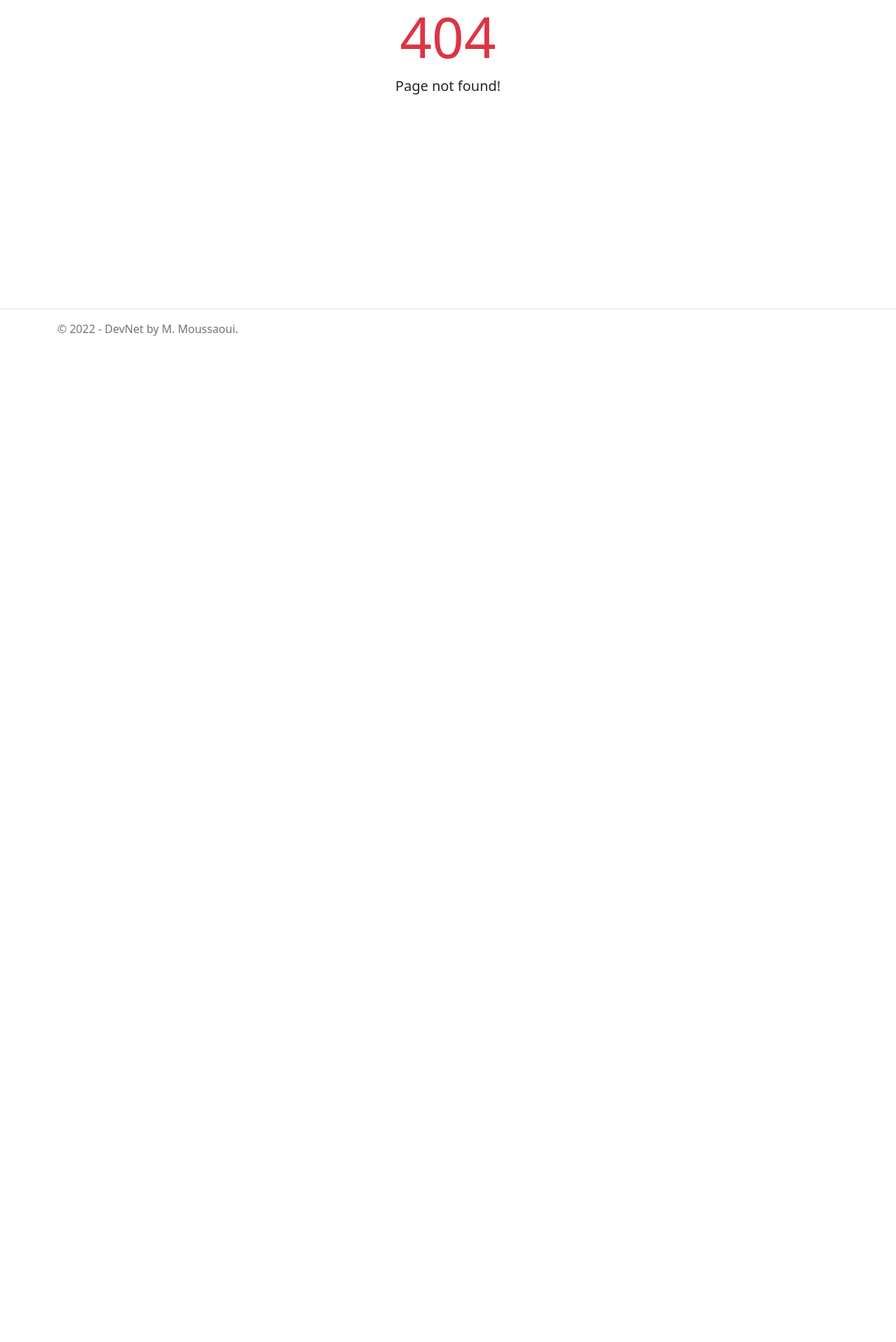
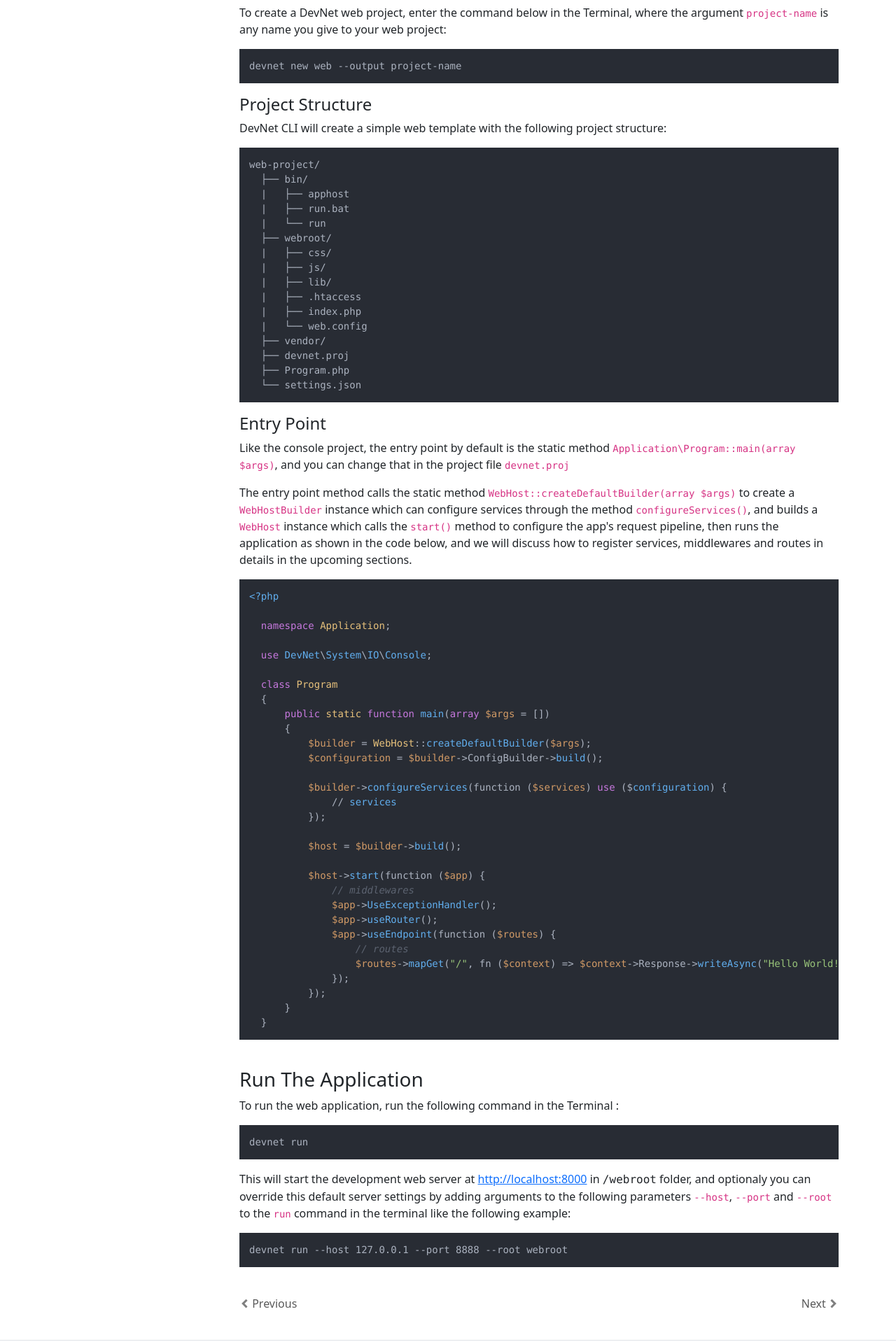
Before and after one commit to DevNet-Framework/devnet-framework.github.io, an Angular app: page /docs/web/start in a window 1280 px wide. Before the commit this address had no page. Shown: the part 302-2220 px from the top of the page at 70% size. Before the commit the page ends 800 px from the top, so only its background shows below. Built offline with nearby package versions, Linux system fonts and the light colour scheme.

Commit message:
add StartComponent to WebModule

```diff
--- /dev/null
+++ b/src/app/web/start/start.component.html
@@ -0,0 +1,119 @@
+<div class="container pt-3">
+  <div class="row">
+    <div id="sidebar" style="width: 260px;">
+      <app-sidebar></app-sidebar>
+    </div>
+    <div id="content" class="flex-grow-1" style="width: 400px;">
+      <article>
+        <h1>Web Application</h1>
+        <hr>
+        <p>
+          DevNet web application is based on Middleware architecture with Action-Domain-Responder
+          architectural pattern, which is suitable for creating a minimal web APIs, but it supports also
+          Model-View-Controller architectural pattern which is available as an action dispatcher with a
+          template engine that can be integrated into the services and invoked in the middleware endpoint.
+        </p>
+        <h3>Create Web Project</h3>
+        <p>
+          To create a DevNet web project, enter the command below in the Terminal, where the argument
+          <code>project-name</code> is any name you give to your web project:
+        </p>
+        <pre><code class="language-shell">devnet new web --output project-name</code></pre>
+        <h4>Project Structure</h4>
+        <p>
+          DevNet CLI will create a simple web template with the following project structure:
+        </p>
+        <pre><code class="language-shell">web-project/
+  ├── bin/
+  |   ├── apphost
+  |   ├── run.bat
+  |   └── run
+  ├── webroot/
+  |   ├── css/
+  |   ├── js/
+  |   ├── lib/
+  |   ├── .htaccess
+  |   ├── index.php
+  |   └── web.config
+  ├── vendor/
+  ├── devnet.proj
+  ├── Program.php
+  └── settings.json</code></pre>
+        <h4>Entry Point</h4>
+        <p>
+          Like the console project, the entry point by default is the static method
+          <code>Application\Program::main(array $args)</code>, and you can change that in the project file
+          <code>devnet.proj</code>
+        </p>
+        <p>
+          The entry point method calls the static method
+          <code>WebHost::createDefaultBuilder(array $args)</code> to create a <code>WebHostBuilder</code>
+          instance which can configure services through the method <code>configureServices()</code>, and
+          builds a <code>WebHost</code> instance which calls the <code>start()</code> method to configure the
+          app's request pipeline, then runs the application as shown in the code below, and we will discuss
+          how to register services, middlewares and routes in details in the upcoming sections.
+        </p>
+        <pre><code class="language-php">&lt;?php
+
+  namespace Application;
+
+  use DevNet\System\IO\Console;
+
+  class Program
+  &lcub;
+      public static function main(array $args = [])
+      &lcub;
+          $builder = WebHost::createDefaultBuilder($args);
+          $configuration = $builder->ConfigBuilder->build();
+
+          $builder->configureServices(function ($services) use ($configuration) &lcub;
+              // services
+          });
+
+          $host = $builder->build();
+
+          $host->start(function ($app) &lcub;
+              // middlewares
+              $app->UseExceptionHandler();
+              $app->useRouter();
+              $app->useEndpoint(function ($routes) &lcub;
+                  // routes
+                  $routes->mapGet("/", fn ($context) => $context->Response->writeAsync("Hello World!"));
+              });
+          });
+      }
+  }</code></pre>
+        <br>
+        <h3>Run The Application</h3>
+        <p>
+          To run the web application, run the following command in the Terminal :
+        </p>
+        <pre><code class="language-shell">devnet run</code></pre>
+        <p>
+          This will start the development web server at <a href="http://localhost:8000">http://localhost:8000</a> in
+          <samp>/webroot</samp> folder, and
+          optionaly you can override this default server settings by adding arguments to the following
+          parameters <code>--host</code>, <code>--port</code> and <code>--root</code> to the <code>run</code>
+          command in the terminal like the following example:
+        </p>
+        <pre><code class="language-shell">devnet run --host 127.0.0.1 --port 8888 --root webroot</code></pre>
+        <footer>
+          <nav class="no-print" aria-label="Page navigation">
+            <ul class="nav-page">
+              <li class="nav-page-item">
+                <a class="nav-page-link" routerLink="/docs/core/diagnostics">
+                  <i class="chevron left"></i> Previous
+                </a>
+              </li>
+              <li class="nav-page-item">
+                <a class="nav-page-link" routerLink="/docs/web/http">
+                  Next <i class="chevron right"></i>
+                </a>
+              </li>
+            </ul>
+          </nav>
+        </footer>
+      </article>
+    </div>
+  </div>
+</div>
--- /dev/null
+++ b/src/app/web/start/start.component.ts
@@ -0,0 +1,17 @@
+import { Component, OnInit } from '@angular/core';
+import hljs from 'highlight.js/lib/common';
+
+@Component({
+  selector: 'web-start',
+  templateUrl: './start.component.html',
+  styleUrls: ['./start.component.css']
+})
+export class StartComponent implements OnInit {
+
+  constructor() { }
+
+  ngOnInit(): void {
+    hljs.highlightAll();
+  }
+
+}
--- a/src/app/web/web-routing.module.ts
+++ b/src/app/web/web-routing.module.ts
@@ -1,7 +1,11 @@
 import { NgModule } from '@angular/core';
 import { RouterModule, Routes } from '@angular/router';
+import { StartComponent } from './start/start.component';
 
-const routes: Routes = [];
+const routes: Routes = [
+  { path: 'docs/web/start', component: StartComponent },
+  { path: 'docs/web', redirectTo: 'docs/web/start', pathMatch: 'full' }
+];
 
 @NgModule({
   imports: [RouterModule.forChild(routes)],
--- a/src/app/web/web.module.ts
+++ b/src/app/web/web.module.ts
@@ -2,9 +2,12 @@ import { NgModule } from '@angular/core';
 import { CommonModule } from '@angular/common';
 import { WebRoutingModule } from './web-routing.module';
 import { SharedModule } from '../shared/shared.module';
+import { StartComponent } from './start/start.component';
 
 @NgModule({
-  declarations: [],
+  declarations: [
+    StartComponent
+  ],
   imports: [
     CommonModule,
     WebRoutingModule,
```
Also changed, not shown: src/app/web/start/start.component.css (added), 1 other file (tests, documents, lock files or other folders).
